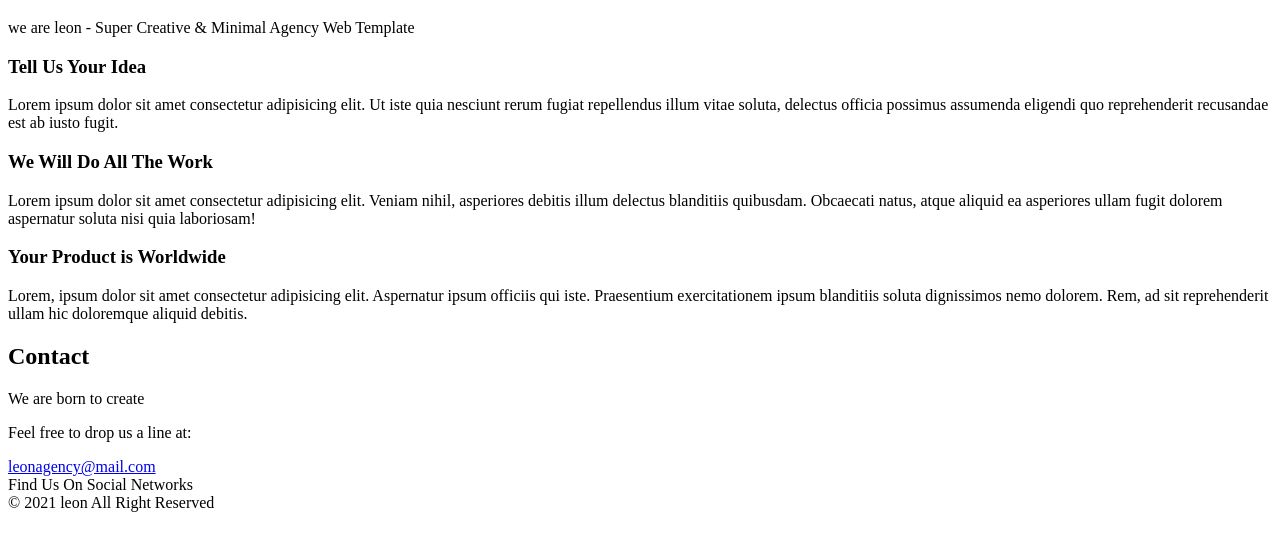
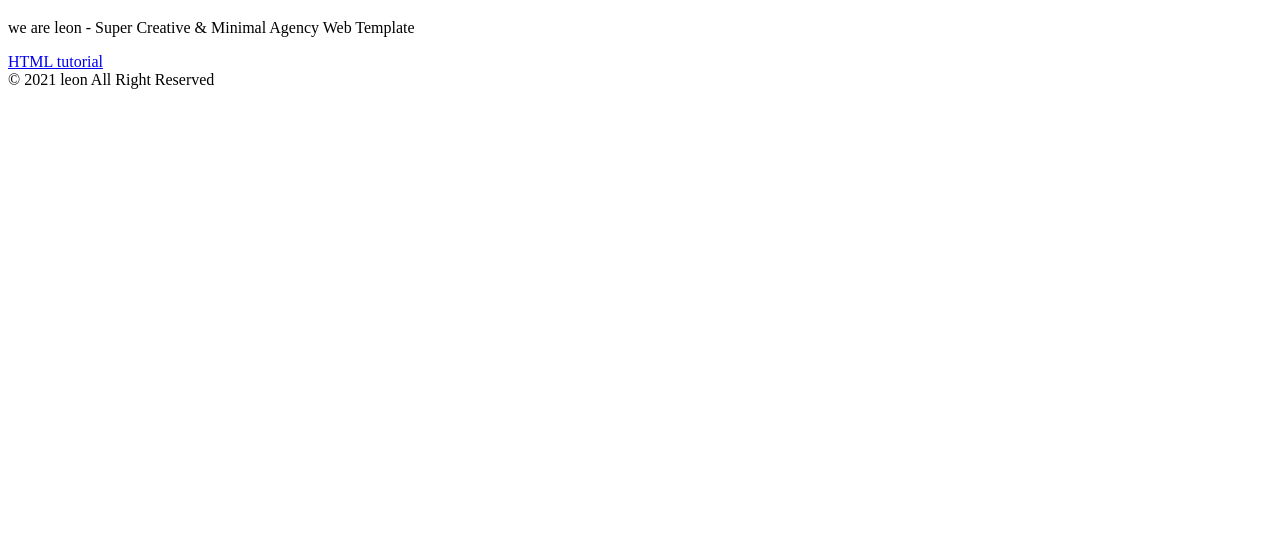
Before and after one commit to MohamedElias/-CSS-HTML-applications, a plain HTML site: page index.html in a window 1280 px wide. Shown: the part 61-612 px from the top of the page. Drawn offline with Linux system fonts and the light colour scheme.

Commit message:
Update index.html

```diff
--- a/index.html
+++ b/index.html
@@ -18,65 +18,15 @@
 </head>
 
 <body>
-   <!-- Start Header -->
-   <div class="header">
-      <div class="container">
-      </div>
-   </div>
-   <!-- End Header -->
    <!-- Start Landing Section -->
    <div class="landing">
       <div class="intro-text">
          <h1>Hello There</h1>
          <p>we are leon - Super Creative & Minimal Agency Web Template</p>
+         <a href="Template 1/index.html">HTML tutorial</a>
       </div>
    </div>
    <!-- End Landing Section -->
-   <!-- Start Features -->
-   <div class="features">
-      <div class="container">
-         <div class="feat">
-            <i class="fas fa-magic fa-3x"></i>
-            <h3>Tell Us Your Idea</h3>
-            <p>Lorem ipsum dolor sit amet consectetur adipisicing elit. Ut iste quia nesciunt rerum fugiat repellendus
-               illum vitae soluta, delectus officia possimus assumenda eligendi quo reprehenderit recusandae est ab
-               iusto fugit.</p>
-         </div>
-         <div class="feat">
-            <i class="fas fa-gem fa-3x"></i>
-            <h3>We Will Do All The Work</h3>
-            <p>Lorem ipsum dolor sit amet consectetur adipisicing elit. Veniam nihil, asperiores debitis illum delectus
-               blanditiis quibusdam. Obcaecati natus, atque aliquid ea asperiores ullam fugit dolorem aspernatur soluta
-               nisi quia laboriosam!</p>
-         </div>
-         <div class="feat">
-            <i class="fas fas fa-globe-asia fa-3x"></i>
-            <h3>Your Product is Worldwide</h3>
-            <p>Lorem, ipsum dolor sit amet consectetur adipisicing elit. Aspernatur ipsum officiis qui iste. Praesentium
-               exercitationem ipsum blanditiis soluta dignissimos nemo dolorem. Rem, ad sit reprehenderit ullam hic
-               doloremque aliquid debitis.</p>
-         </div>
-      </div>
-   </div>
-   <!-- End Features -->
-   <!-- Start Contact -->
-   <div class="contact" id="contact">
-      <div class="container">
-         <h2 class="special-heading">Contact</h2>
-         <p>We are born to create</p>
-         <div class="info">
-            <p class="lable">Feel free to drop us a line at:</p>
-            <a href="mailto:leonagency@mail.com?subject=Contact" class="link">leonagency@mail.com</a>
-            <div class="social">
-               Find Us On Social Networks
-               <i class="fab fa-youtube"></i>
-               <i class="fab fab fa-facebook-f"></i>
-               <i class="fab fab fab fa-twitter"></i>
-            </div>
-         </div>
-      </div>
-   </div>
-   <!-- End Contact -->
    <!-- Start Footer -->
    <div class="footer">
       &copy; 2021 <span>leon</span> All Right Reserved
```
